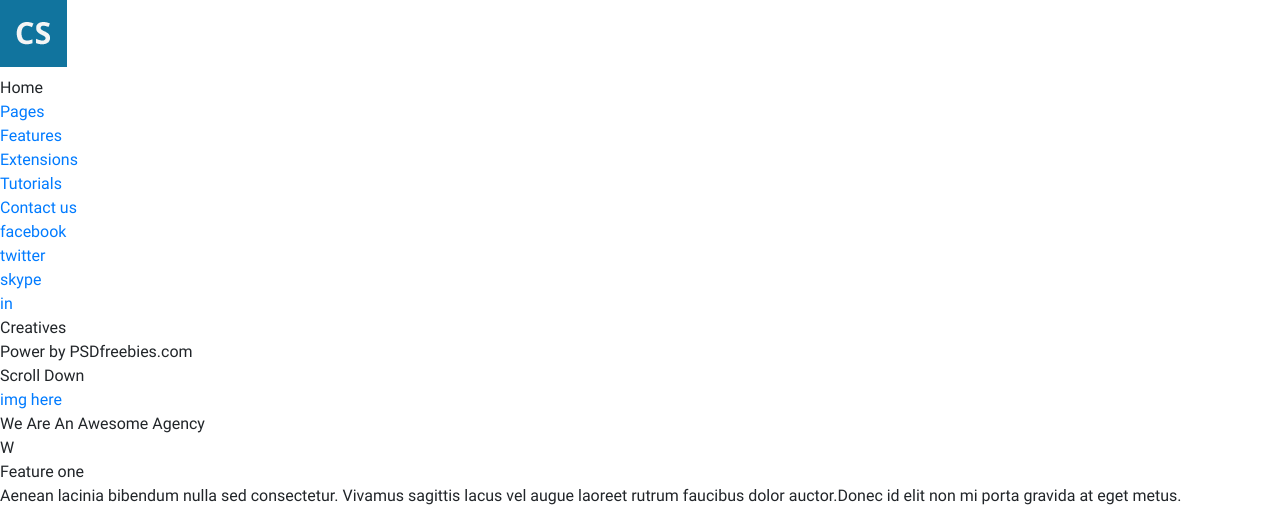
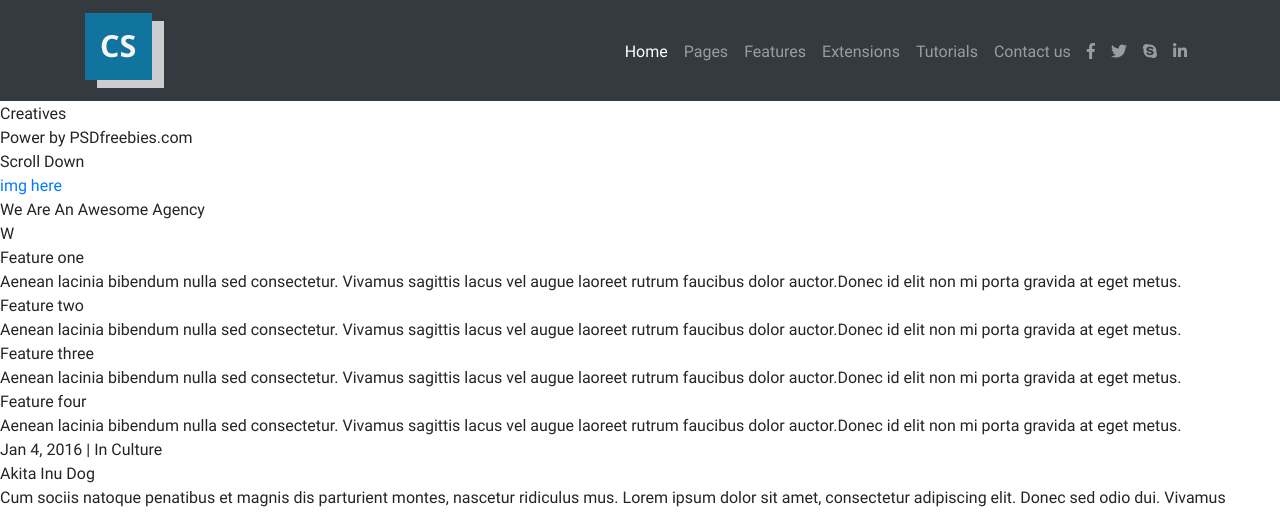
Before and after one commit to costaline/creatives-da, a website: page source/index.html in a window 1280 px wide. Shown: the top 512 px of the page. Drawn offline with nearby package versions, Linux system fonts and the light colour scheme; files that its build step writes are made by us from their sources; files whose address does not match are found by name.

Commit message:
bootstrap navbar

```diff
--- a/source/index.html
+++ b/source/index.html
@@ -16,24 +16,32 @@
 
 <body class="page">
   <header class="page-header">
-    <nav class="main-nav">
-      <a class="main-nav__logo-link" href="#">
-        <img class="main-nav__logo-img" src="img/main-nav-logo.png" width="79" height="75" alt="logo">
-      </a>
-      <ul class="site-list main-nav__site">
-        <li class="site-list__item"><a class="site-list__link site-list__active">Home</a></li>
-        <li class="site-list__item"><a class="site-list__link" href="#">Pages</a></li>
-        <li class="site-list__item"><a class="site-list__link" href="#">Features</a></li>
-        <li class="site-list__item"><a class="site-list__link" href="#">Extensions</a></li>
-        <li class="site-list__item"><a class="site-list__link" href="#">Tutorials</a></li>
-        <li class="site-list__item"><a class="site-list__link" href=#>Contact us</a></li>
-      </ul>
-      <ul class="social-list main-nav__social">
-        <li class="social-list__item"><a class="social-list__link" href="#">facebook</a></li>
-        <li class="social-list__item"><a class="social-list__link" href="#">twitter</a></li>
-        <li class="social-list__item"><a class="social-list__link" href="#">skype</a></li>
-        <li class="social-list__item"><a class="social-list__link" href="#">in</a></li>
-      </ul>
+    <nav class="main-nav navbar navbar-expand-lg navbar-dark bg-dark">
+      <div class="container">
+        <a class="main-nav__logo-link navbar-brand" href="#">
+          <img class="main-nav__logo-img" src="img/main-nav-logo.png" width="79" height="75" alt="logo">
+        </a>
+        <button class="navbar-toggler" type="button" data-toggle="collapse" data-target="#navbarSupportedContent"
+          aria-controls="navbarSupportedContent" aria-expanded="false" aria-label="Toggle navigation">
+          <span class="navbar-toggler-icon"></span>
+        </button>
+        <div class="collapse navbar-collapse" id="navbarSupportedContent">
+          <ul class="site-list main-nav__site navbar-nav ml-auto">
+            <li class="site-list__item nav-item active"><a class="site-list__link site-list__active nav-link">Home</a></li>
+            <li class="site-list__item nav-item"><a class="site-list__link nav-link" href="#">Pages</a></li>
+            <li class="site-list__item nav-item"><a class="site-list__link nav-link" href="#">Features</a></li>
+            <li class="site-list__item nav-item"><a class="site-list__link nav-link" href="#">Extensions</a></li>
+            <li class="site-list__item nav-item"><a class="site-list__link nav-link" href="#">Tutorials</a></li>
+            <li class="site-list__item nav-item"><a class="site-list__link nav-link" href=#>Contact us</a></li>
+          </ul>
+          <ul class="social-list main-nav__social navbar-nav">
+            <li class="social-list__item nav-item"><a class="social-list__link nav-link" href="#"><i class="fab fa-facebook-f"></i><span class="visually-hidden">facebook</span></a></li>
+            <li class="social-list__item nav-item"><a class="social-list__link nav-link" href="#"><i class="fab fa-twitter"></i><span class="visually-hidden">twitter</span></a></li>
+            <li class="social-list__item nav-item"><a class="social-list__link nav-link" href="#"><i class="fab fa-skype"></i><span class="visually-hidden">skype</span></a></li>
+            <li class="social-list__item nav-item"><a class="social-list__link nav-link" href="#"><i class="fab fa-linkedin-in"></i><span class="visually-hidden">linkedin</span></a></li>
+          </ul>
+        </div>
+      </div>
     </nav>
     <p class="page-header__title">Creatives</p>
     <p class="page-header__subtitles">Power by PSDfreebies.com</p>
@@ -226,6 +234,13 @@
     <p class="page-footer__copyright">&copy; 2016 PSDfreebies.com – All Right Reserved</p>
     <p class="page-footer__design">Design by:<span class="page-footer__icon"></span>PSDFreebies.com</p>
   </footer>
+
+  <script src="https://code.jquery.com/jquery-3.3.1.slim.min.js"
+    integrity="sha384-q8i/X+965DzO0rT7abK41JStQIAqVgRVzpbzo5smXKp4YfRvH+8abtTE1Pi6jizo" crossorigin="anonymous"></script>
+  <script src="https://cdnjs.cloudflare.com/ajax/libs/popper.js/1.14.7/umd/popper.min.js"
+    integrity="sha384-UO2eT0CpHqdSJQ6hJty5KVphtPhzWj9WO1clHTMGa3JDZwrnQq4sF86dIHNDz0W1" crossorigin="anonymous"></script>
+  <script src="https://stackpath.bootstrapcdn.com/bootstrap/4.3.1/js/bootstrap.min.js"
+    integrity="sha384-JjSmVgyd0p3pXB1rRibZUAYoIIy6OrQ6VrjIEaFf/nJGzIxFDsf4x0xIM+B07jRM" crossorigin="anonymous"></script>
 </body>
 
 </html>
```
